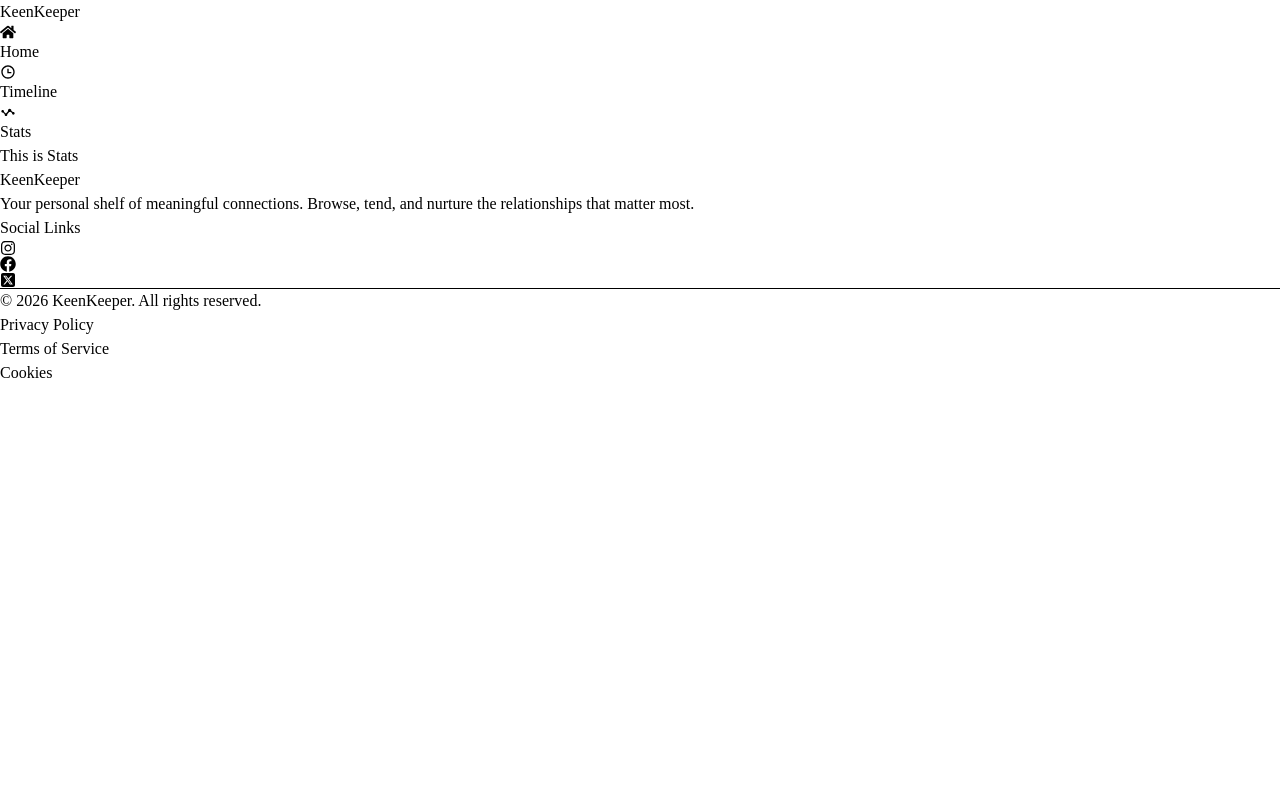
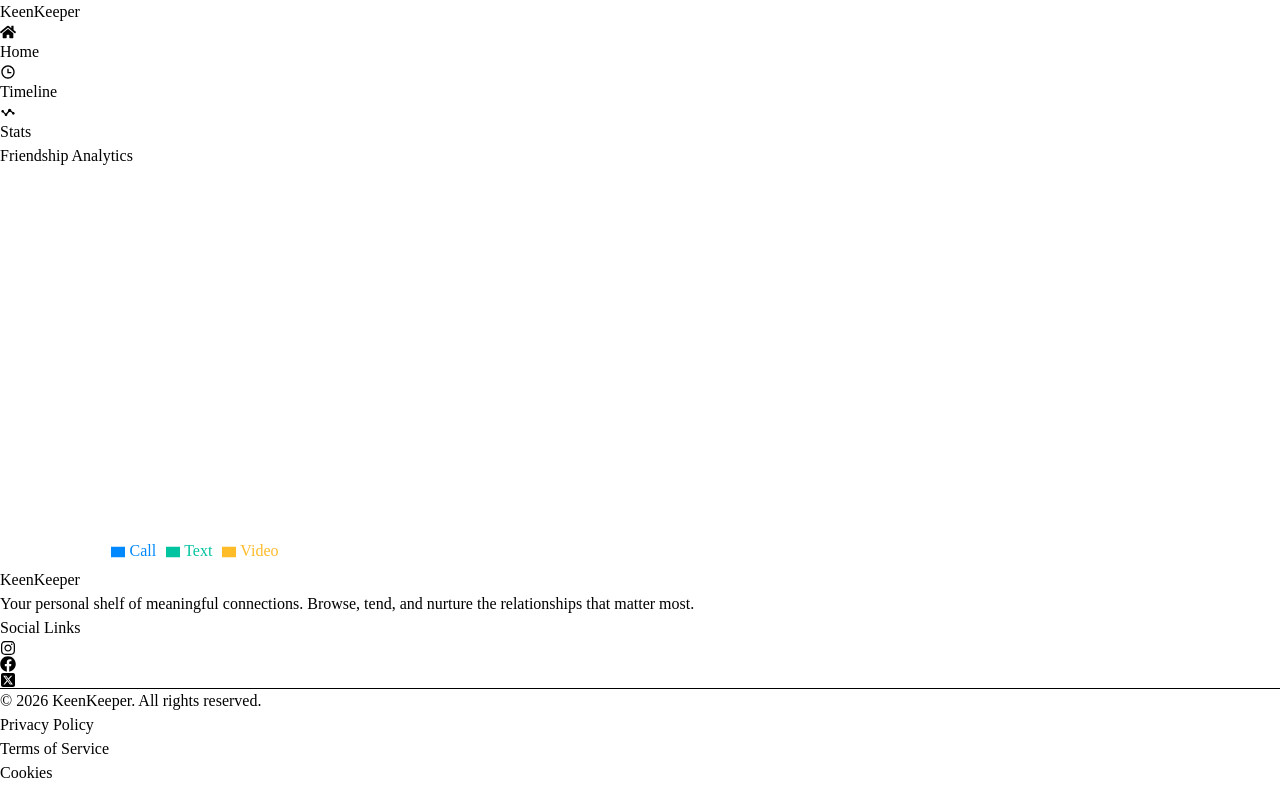
Before and after one commit to Masud76301/B13-A7, a React (Vite) app: page /stats in a window 1280 px wide. Built offline with nearby package versions, Linux system fonts and the light colour scheme.

Commit message:
Pie Charts added

```diff
--- a/package.json
+++ b/package.json
@@ -13,7 +13,8 @@
     "react": "^19.2.4",
     "react-dom": "^19.2.4",
     "react-icons": "^5.6.0",
-    "react-router": "^7.14.0"
+    "react-router": "^7.14.0",
+    "recharts": "^3.8.1"
   },
   "devDependencies": {
     "@eslint/js": "^9.39.4",
--- a/src/pages/StatsPage.jsx
+++ b/src/pages/StatsPage.jsx
@@ -1,10 +1,49 @@
-import React from 'react';
+import React, { useContext } from 'react';
+import { Legend, Pie, PieChart, Tooltip } from 'recharts';
+import { FriendContext } from '../context/FriendContext';
+
+
+
 
 const StatsPage = () => {
+
+    const { timeLine } = useContext(FriendContext);
+
+    const totalCall = timeLine.filter(line=> line.actionType === "Call");
+    const totalText = timeLine.filter(line=> line.actionType === "Text");
+    const totalVideo = timeLine.filter(line=> line.actionType === "Video");
+
+    console.log(totalCall.length,totalText.length,totalVideo.length);
+
+    const data = [
+        { name: 'Call', value: totalCall.length, fill: '#0088FE' },
+        { name: 'Text', value: totalText.length, fill: '#00C49F' },
+        { name: 'Video', value: totalVideo.length, fill: '#FFBB28' },
+    ];
     return (
-        <div>
-            This is Stats
+        <div className=' max-w-5xl mx-auto mt-20 space-y-6'>
+            <h1 className='text-5xl font-bold '>Friendship Analytics</h1>
+            <div className='flex justify-center shadow p-8 items-center'>
+                <PieChart  style={{ width: '100%', maxWidth: '400px', maxHeight: '60vh', aspectRatio: 1 }} responsive>
+                    <Pie
+                        data={data}
+                        innerRadius="80%"
+                        outerRadius="100%"
+                        // Corner radius is the rounded edge of each pie slice
+                        cornerRadius="50%"
+                        fill="#8884d8"
+                        // padding angle is the gap between each pie slice
+                        paddingAngle={5}
+                        dataKey="value"
+                        isAnimationActive={true}
+                    />
+                    <Legend></Legend>
+                    <Tooltip></Tooltip>
+                </PieChart>
+            </div>
+
         </div>
+
     );
 };
 
```
Also changed, not shown: 1 other file (tests, documents, lock files or other folders).
